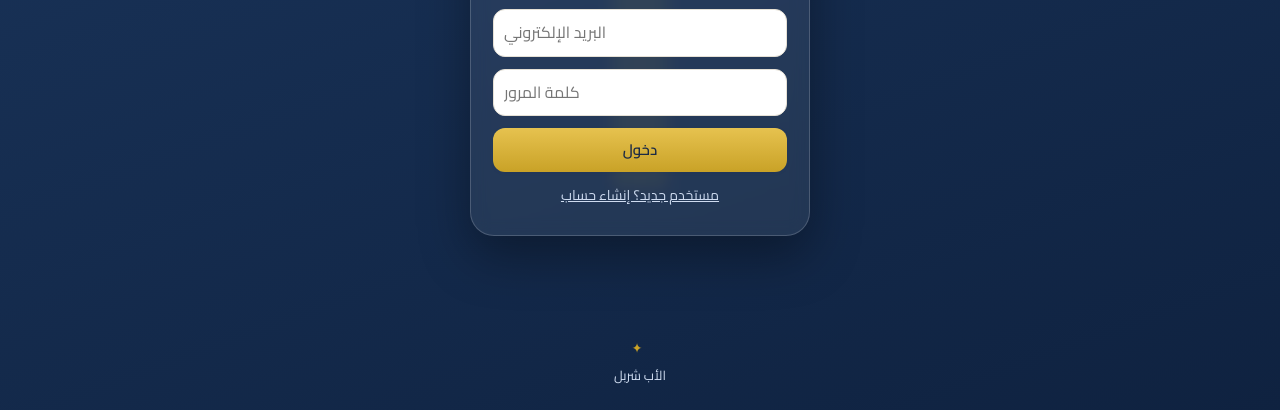
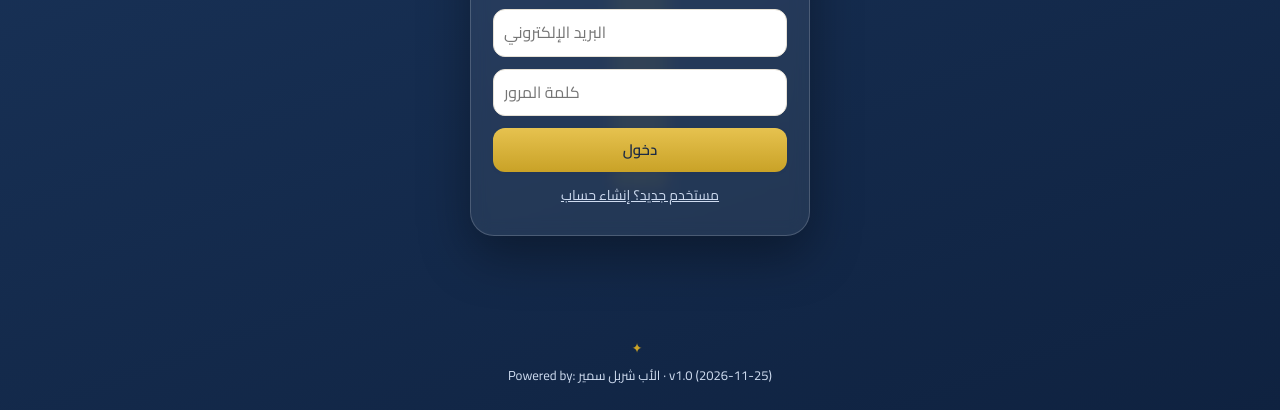
Before and after one commit to romano2020titanium-lang/church-accounts, a plain HTML site: page index.html in a window 1280 px wide. Shown: the part 390-800 px from the top of the page. Drawn offline with nearby package versions, Linux system fonts and the light colour scheme.

Commit message:
Update index.html

```diff
--- a/index.html
+++ b/index.html
@@ -130,7 +130,7 @@ const LOGOH=l=>l?'<img src="'+l+'" style="width:34px;height:34px;border-radius:8
 function cacheBrand(){try{localStorage.setItem('brand',JSON.stringify({c:D.church,l:D.logo||'',f:D.footer||''}))}catch(e){}}
 const VER='1.0',VDATE='2026-11-25',FOOT_DEF='Powered by: الأب شربل سمير';
 function footTxt(f){return (f&&f.trim()?f.trim():FOOT_DEF)+' · v'+VER+' ('+VDATE+')'}
-function loginBrand(){{const lf=$('#lfoot'),lk=$('#lock');if(lf&&lk&&lf.parentElement!==lk)lk.appendChild(lf)}try{const b=JSON.parse(localStorage.getItem('brand')||'null');if(b){$('#lname').textContent=b.c;$('#lfoot').textContent=footTxt(b.f);if(b.l)$('#llogo').innerHTML='<img src="'+b.l+'" style="width:84px;height:84px;border-radius:18px;object-fit:cover">'}}catch(e){}}
+function loginBrand(){{const lf=$('#lfoot'),lk=$('#lock');if(lf&&lk&&lf.parentElement!==lk)lk.appendChild(lf);if(lf){let bf='';try{bf=(JSON.parse(localStorage.getItem('brand')||'null')||{}).f||''}catch(e){}lf.textContent=footTxt(bf)}}try{const b=JSON.parse(localStorage.getItem('brand')||'null');if(b){$('#lname').textContent=b.c;$('#lfoot').textContent=footTxt(b.f);if(b.l)$('#llogo').innerHTML='<img src="'+b.l+'" style="width:84px;height:84px;border-radius:18px;object-fit:cover">'}}catch(e){}}
 const UNAME=()=>(ME&&ME.user_metadata&&ME.user_metadata.name)||'';
 function resizeImg(f,max,cb,q){const r=new FileReader();r.onload=()=>{const i=new Image();i.onload=()=>{const k=Math.min(1,max/Math.max(i.width,i.height));const c=document.createElement('canvas');c.width=Math.round(i.width*k);c.height=Math.round(i.height*k);c.getContext('2d').drawImage(i,0,0,c.width,c.height);cb(c.toDataURL('image/jpeg',q||.85))};i.src=r.result};r.readAsDataURL(f)}
 function setLogo(f){if(f)resizeImg(f,256,d=>{D.logo=d;save();cacheBrand();set()})}
```
